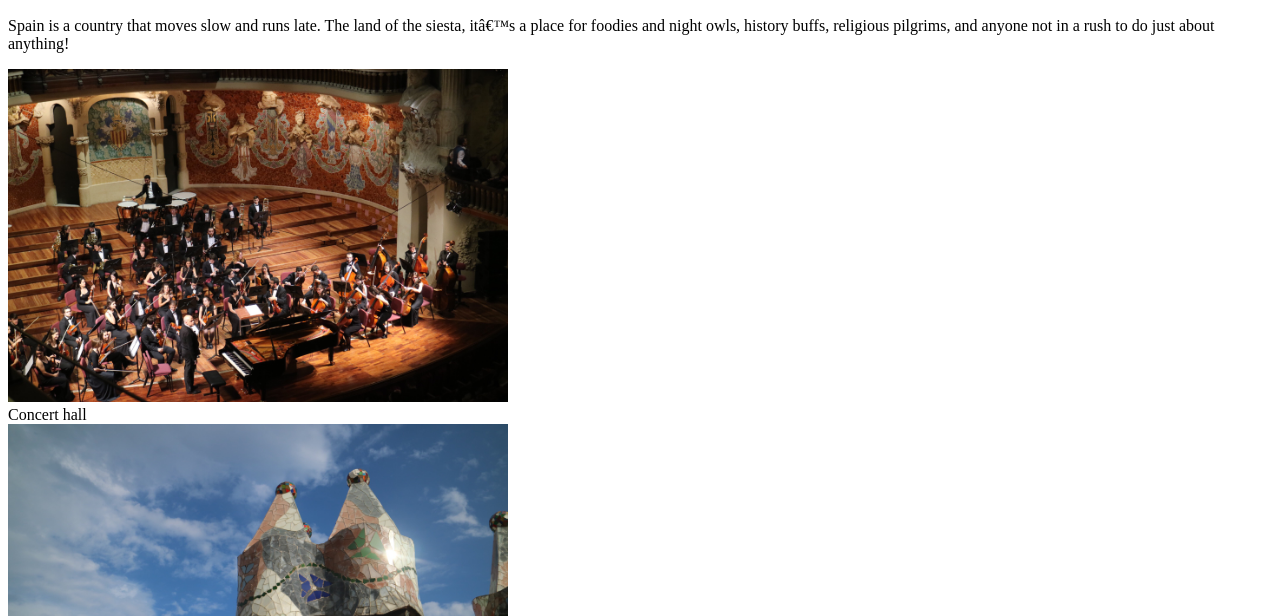
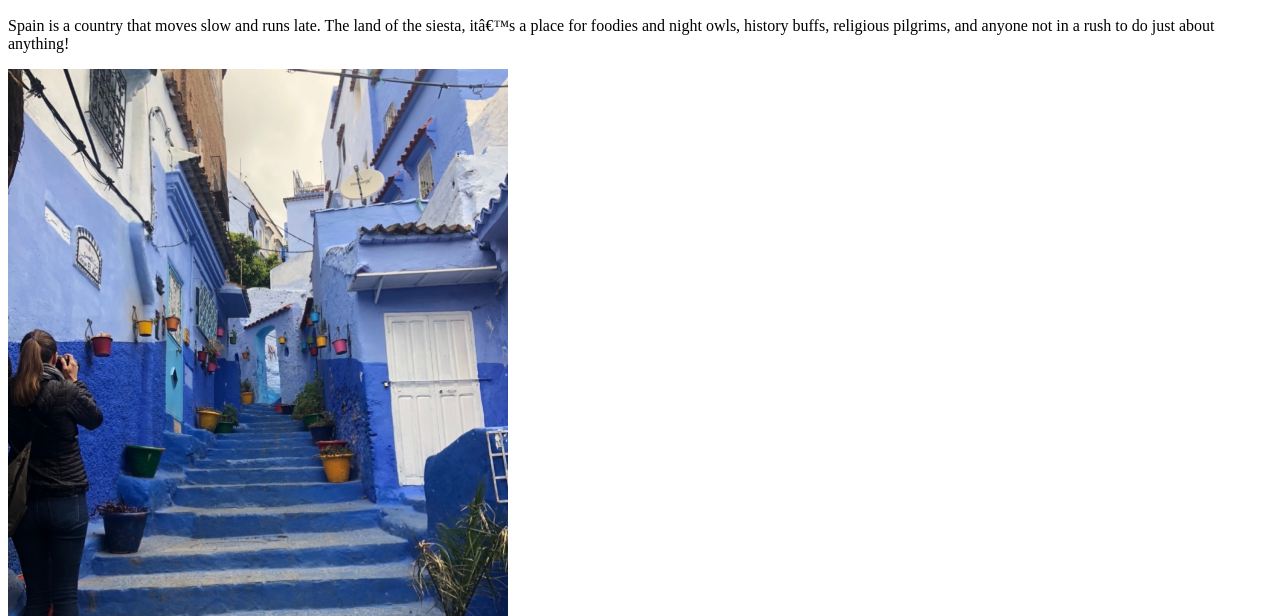
Before and after one commit to athenaff122/portfolio-content, a plain HTML site: page html/gallery page.html in a window 1280 px wide. Shown: the part 184-800 px from the top of the page. Drawn offline with Linux system fonts and the light colour scheme.

Commit message:
Update gallery page.html

```diff
--- a/html/gallery page.html
+++ b/html/gallery page.html
@@ -24,7 +24,7 @@
 		Spain is a country that moves slow and runs late. The land of the siesta, it’s a place for foodies and night owls, history buffs, religious pilgrims, and anyone not in a rush to do just about anything!
 	</p>
 	<figure1>
-			<img src="../images/music.jpg" width="500" alt="palace">
+			<img src="../images/blue city.jpg" width="500" alt="palace">
 			<figcaption>Concert hall</figcaption>
 	</figure1>
 	<figure2>
```
